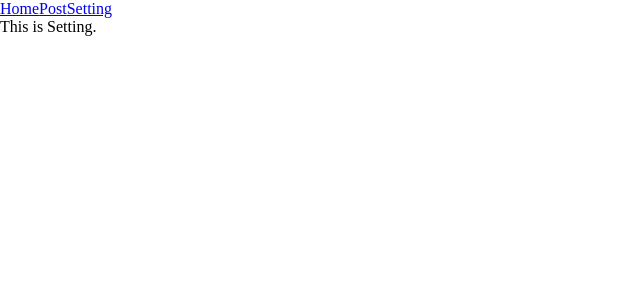
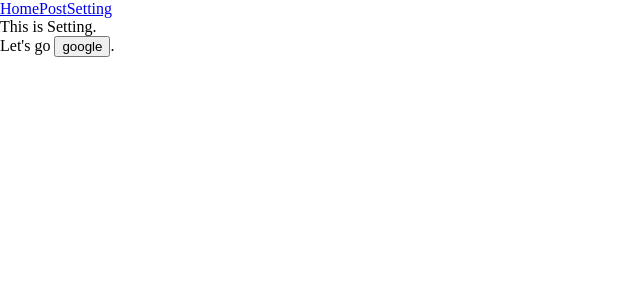
Before and after one commit to gs0428/chrome-extension-test, a React (Vite) app: page /#/setting in a window 1280 px wide. Shown: the top 300 px of the page, without its empty margins (0-640 px from the left). Built offline with nearby package versions, Linux system fonts and the light colour scheme.

Commit message:
feat: 사이드 바에서 링크 클릭 시 브라우저에서 이동하는 기능 예시 구현

```diff
--- a/src/Setting.tsx
+++ b/src/Setting.tsx
@@ -1,5 +1,21 @@
 const Setting = () => {
-  return <div>This is Setting.</div>;
+  const handleClick = (url: string) => {
+    chrome.tabs.query({ active: true, currentWindow: true }, (tabs) => {
+      const currentTabId = tabs[0].id;
+      if (currentTabId) {
+        chrome.tabs.update(currentTabId, { url });
+      }
+    });
+  };
+
+  return (
+    <div>
+      This is Setting.
+      <br />
+      Let's go{" "}
+      <button onClick={() => handleClick("https://google.com")}>google</button>.
+    </div>
+  );
 };
 
 export default Setting;
```
